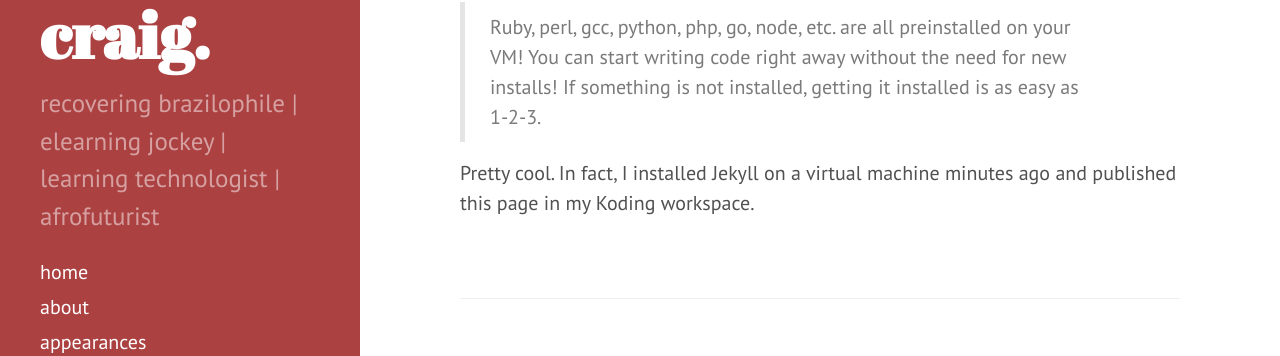
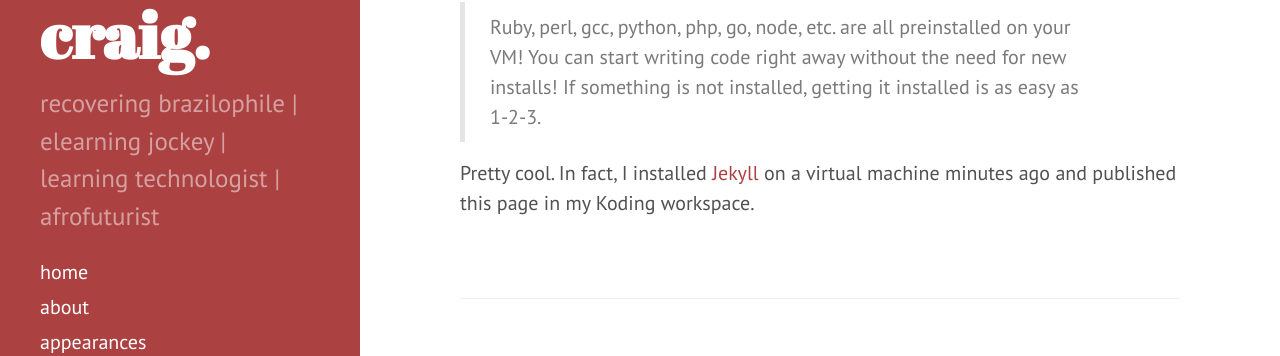
Before and after one commit to craigwiggins/craigwiggins.github.io, a Jekyll site: the page built from _posts/2015-04-25-working-with-Koding.md, in a window 1280 px wide and 1214 px high. Shown: the part 554-910 px from the top of the window. Built offline with Jekyll 4.4.1, drawn with Linux system fonts in a browser that asks for light colours; Markdown is read by kramdown in place of the engine named in the settings; comment, search, counter and statistics services are not loaded; some of the changed lines change nothing that is shown.

Commit message:
updating links

```diff
--- a/_posts/2015-04-25-working-with-Koding.md
+++ b/_posts/2015-04-25-working-with-Koding.md
@@ -15,4 +15,4 @@ in any programming language that is supported by Ubuntu/Linux.
 start writing code right away without the need for new installs! If something is not
 installed, getting it installed is as easy as 1-2-3.
 
-Pretty cool. In fact, I installed Jekyll on a virtual machine minutes ago and published this page in my Koding workspace.
+Pretty cool. In fact, I installed [Jekyll](http://jekyllrb.com/) on a virtual machine minutes ago and published this page in my Koding workspace.
```
